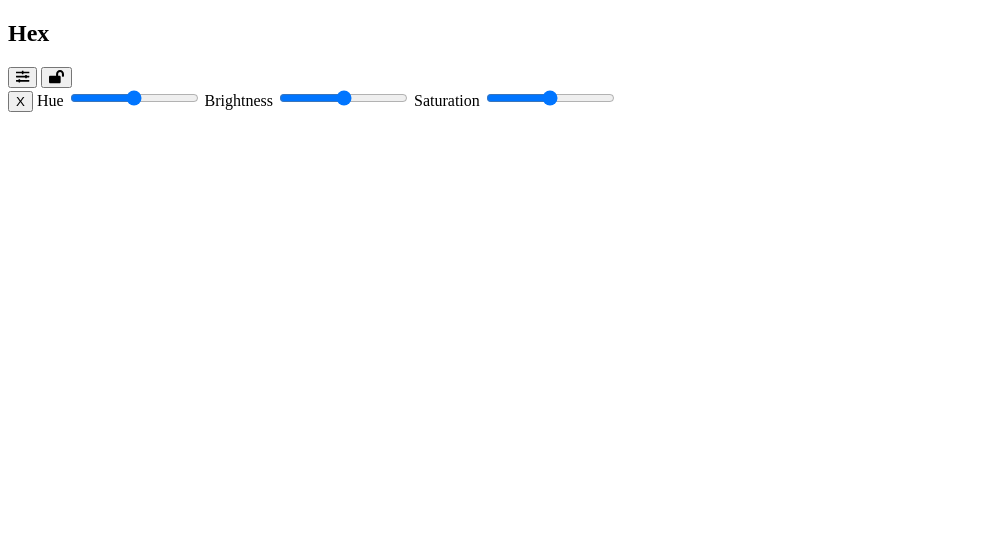
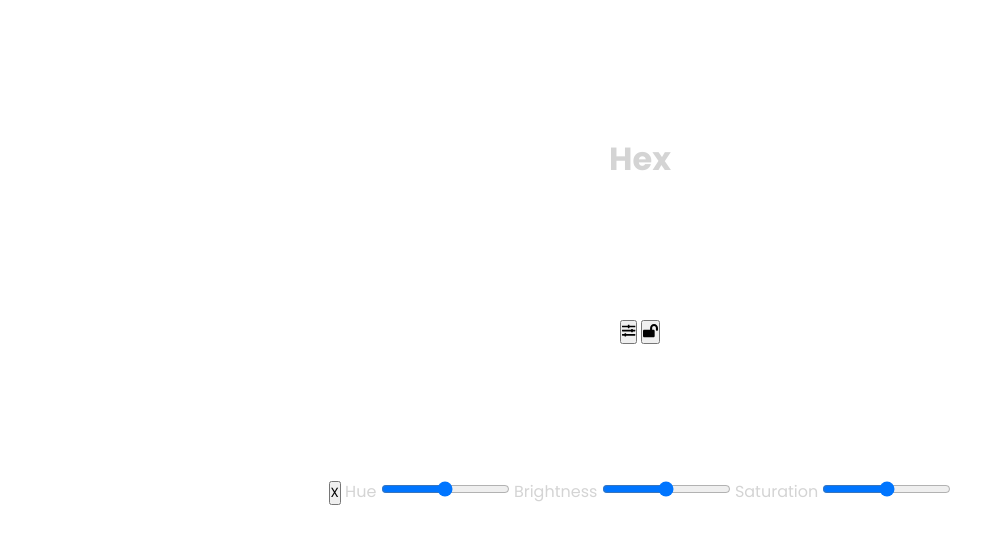
Before and after one commit to jettdembin/colorswitcher, a plain HTML site: page index.html in a window 1280 px wide. Shown: the whole page, without its empty margins (0-1005 px from the left). Drawn offline with Linux system fonts and the light colour scheme.

Commit message:
added basic styling to color div

```diff
--- a/index.html
+++ b/index.html
@@ -7,7 +7,7 @@
   <link rel="preconnect" href="https://fonts.googleapis.com">
   <link rel="preconnect" href="https://fonts.gstatic.com" crossorigin>
   <link href="https://fonts.googleapis.com/css2?family=Poppins:wght@400;700&display=swap" rel="stylesheet">
-  <link rel="stylesheet" href="./styles.css" />
+  <link rel="stylesheet" type="text/css" href="./styles.css" />
   <title>Color Switcher</title>
 </head>
 <body>
--- /dev/null
+++ b/styles.css
@@ -0,0 +1,38 @@
+* {
+  margin: 0;
+  padding: 0;
+  box-sizing: border-box;
+}
+body {
+  font-family: "Poppins", sans-serif;
+  color: rgb(51, 51, 51);
+}
+button {
+  font-family: "Poppins", sans-serif;
+}
+path,
+i,
+svg {
+  pointer-events: none;
+}
+
+/* START OF MAIN CNTR */
+
+.colors-cntr{
+  min-height: 80vh;
+  display: flex;
+  color: rgb(212, 212, 212);
+}
+.color {
+  height: 80vh;
+  display: flex;
+  flex: 1;
+  flex-direction: column;
+  align-items: center;
+  justify-content: space-evenly;
+  position: relative;
+  overflow: hidden;
+}
+.color h2 {
+  font-size: 2rem;
+}
```
